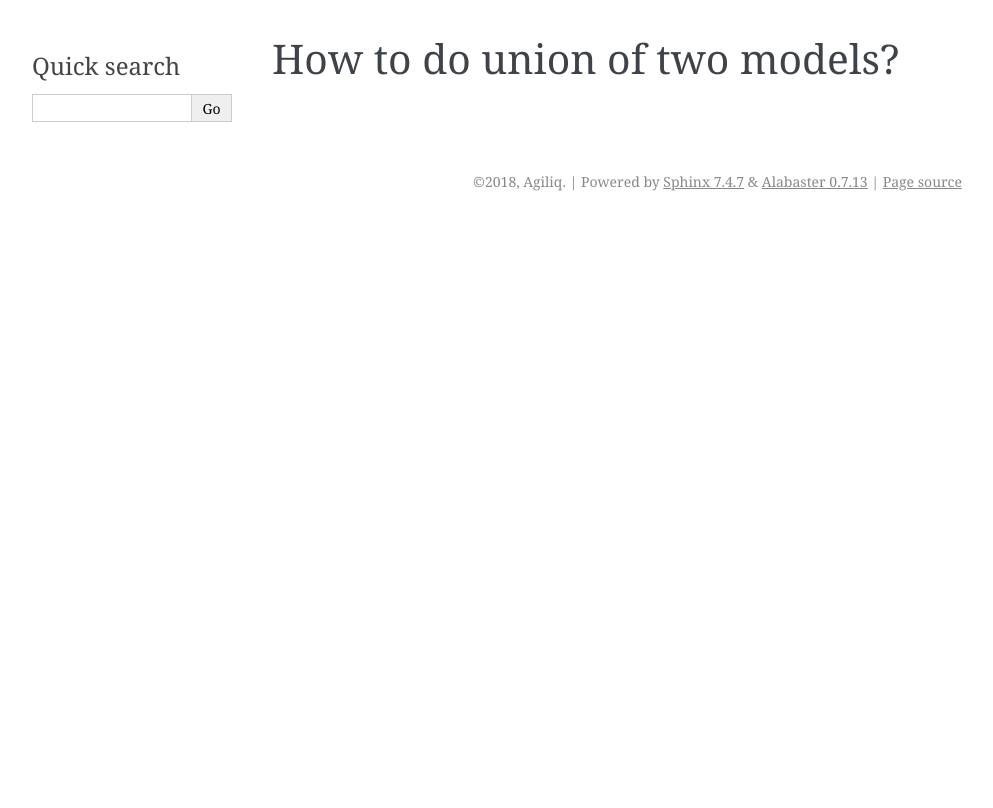
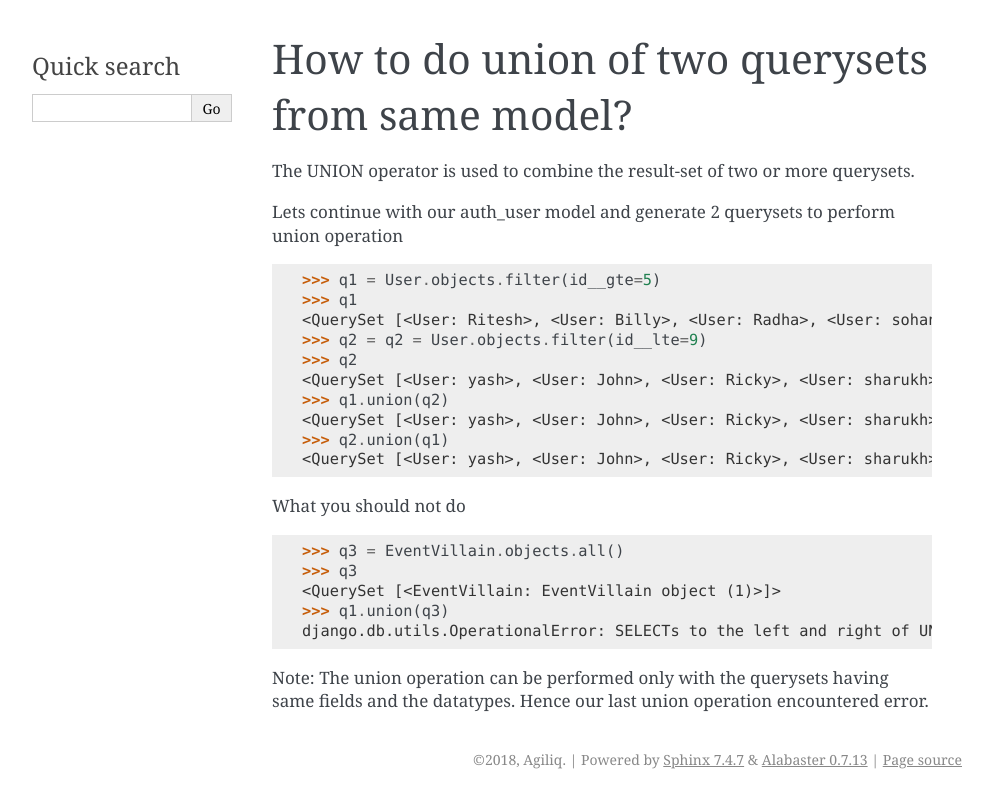
Before and after one commit to agiliq/django-orm-cookbook, a Sphinx documentation site: the page built from docs/union.rst, in a window 1280 px wide. Shown: the top 808 px of the page, without its empty margins (148-1141 px from the left). Built offline with Sphinx 7.4.7, drawn with Linux system fonts in a browser that asks for light colours.

Commit message:
Few answers added

```diff
--- /dev/null
+++ b/docs/datetime.rst
@@ -0,0 +1,2 @@
+How to convert string to datetime and store in database?
+++++++++++++++++++++++++++++++++++++++++++++++++++++++++++++++
--- a/docs/union.rst
+++ b/docs/union.rst
@@ -1,2 +1,28 @@
-How to do union of two models?
-++++++++++++++++++++++++++++++++++++++++++++++++++
+How to do union of two querysets from same model?
+++++++++++++++++++++++++++++++++++++++++++++++++++++
+
+The UNION operator is used to combine the result-set of two or more querysets.
+
+Lets continue with our auth_user model and generate 2 querysets to perform union operation ::
+
+    >>> q1 = User.objects.filter(id__gte=5)
+    >>> q1
+    <QuerySet [<User: Ritesh>, <User: Billy>, <User: Radha>, <User: sohan>, <User: Raghu>, <User: rishab>]>
+    >>> q2 = q2 = User.objects.filter(id__lte=9)
+    >>> q2
+    <QuerySet [<User: yash>, <User: John>, <User: Ricky>, <User: sharukh>, <User: Ritesh>, <User: Billy>, <User: Radha>, <User: sohan>, <User: Raghu>]>
+    >>> q1.union(q2)
+    <QuerySet [<User: yash>, <User: John>, <User: Ricky>, <User: sharukh>, <User: Ritesh>, <User: Billy>, <User: Radha>, <User: sohan>, <User: Raghu>, <User: rishab>]>
+    >>> q2.union(q1)
+    <QuerySet [<User: yash>, <User: John>, <User: Ricky>, <User: sharukh>, <User: Ritesh>, <User: Billy>, <User: Radha>, <User: sohan>, <User: Raghu>, <User: rishab>]>
+
+What you should not do ::
+
+    >>> q3 = EventVillain.objects.all()
+    >>> q3
+    <QuerySet [<EventVillain: EventVillain object (1)>]>
+    >>> q1.union(q3)
+    django.db.utils.OperationalError: SELECTs to the left and right of UNION do not have the same number of result columns
+
+
+Note: The union operation can be performed only with the querysets having same fields and the datatypes. Hence our last union operation encountered error.
```
Also changed, not shown: docs/notequal_query.rst (+23 -0 lines), docs/sqluser_notquery.png (added).
